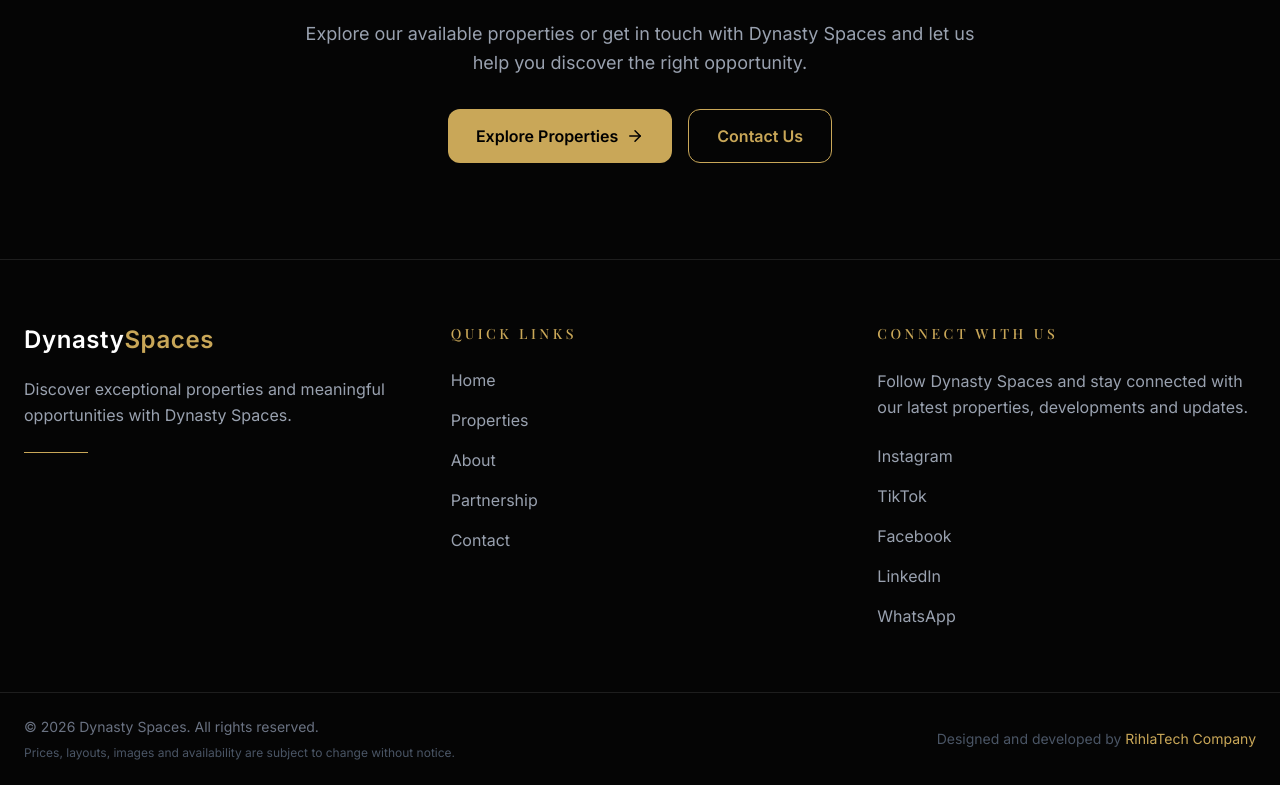
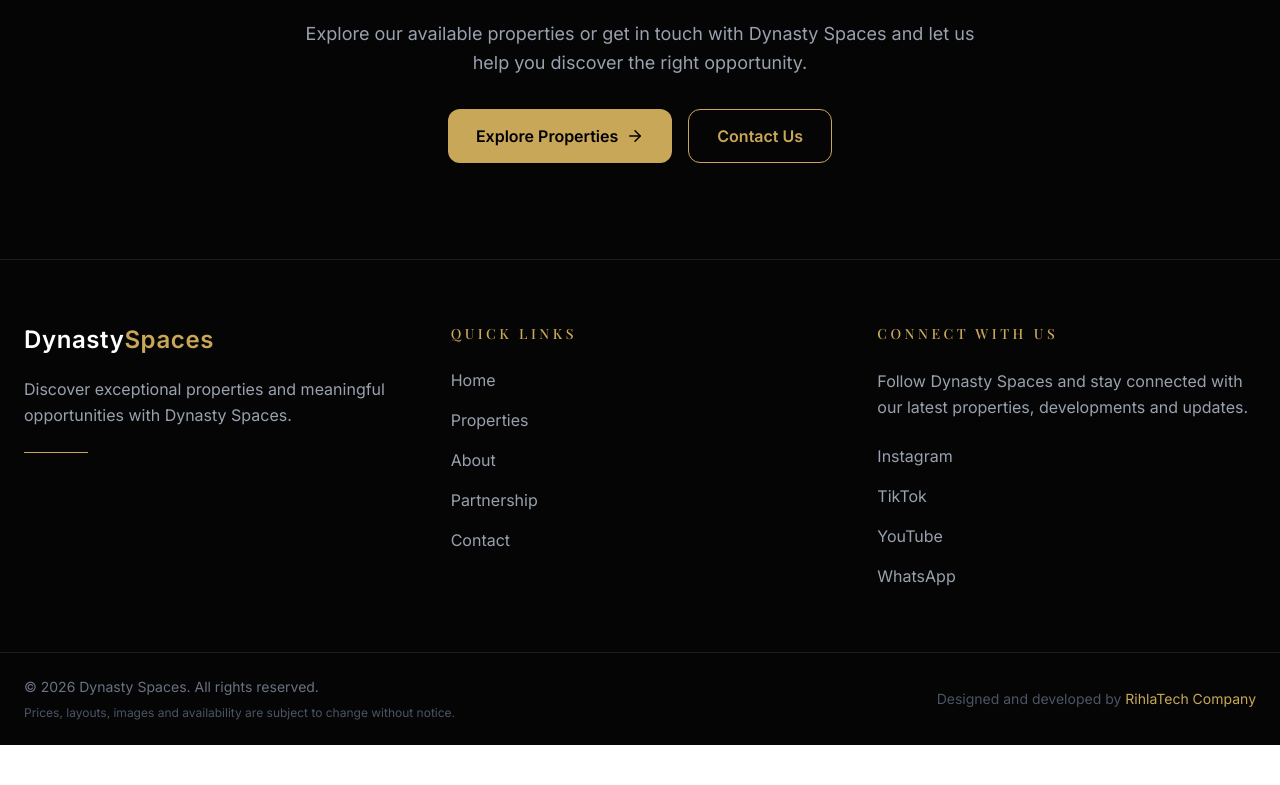
Before and after one commit to rihlatech/dynasty-spaces, a React (Vite) app in the folder front-end/dynasty/: page / in a window 1280 px wide. Shown: the part 2919-3704 px from the top of the page. After the commit the page ends 3664 px from the top, so only its background shows below. Built offline with nearby package versions, Linux system fonts and the light colour scheme; no server answers; the database is empty.

Commit message:
Updated Social Media Handles :Footer /Youtube

```diff
--- a/front-end/dynasty/src/components/layout/Footer.jsx
+++ b/front-end/dynasty/src/components/layout/Footer.jsx
@@ -5,8 +5,7 @@
   const socialLinks = {
     instagram: "https://www.instagram.com/realtor_dynastyspaces/",
     tiktok: "https://www.tiktok.com/@realtor_dynastyspaces",
-    facebook: "#",
-    linkedin: "#",
+    youtube:"https://youtube.com/@dynastyspaces?si=MqIi6z2qP5c30PSs"
   };
 
   return (
@@ -246,7 +245,7 @@
             </a>
 
             <a
-              href={socialLinks.facebook}
+              href={socialLinks.youtube}
               target="_blank"
               rel="noopener noreferrer"
               className="
@@ -256,21 +255,7 @@
                 transition
               "
             >
-              Facebook
-            </a>
-
-            <a
-              href={socialLinks.linkedin}
-              target="_blank"
-              rel="noopener noreferrer"
-              className="
-                w-fit
-                text-gray-400
-                hover:text-[#C9A758]
-                transition
-              "
-            >
-              LinkedIn
+              YouTube
             </a>
 
             <a
```
